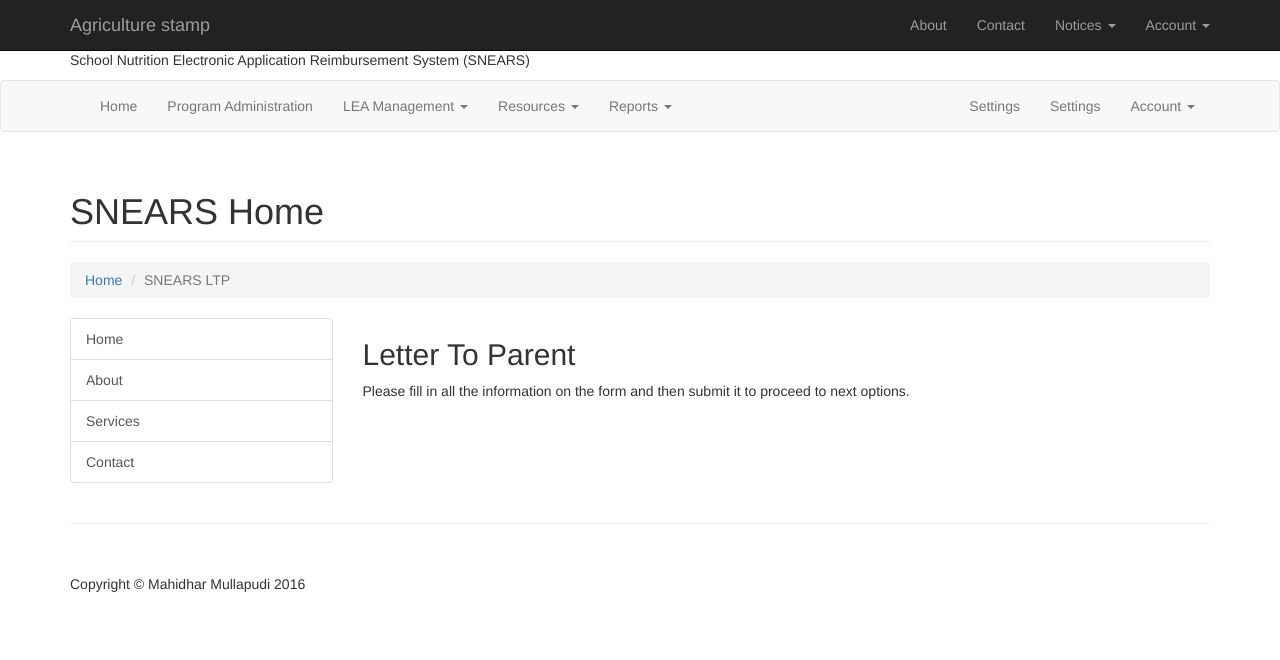
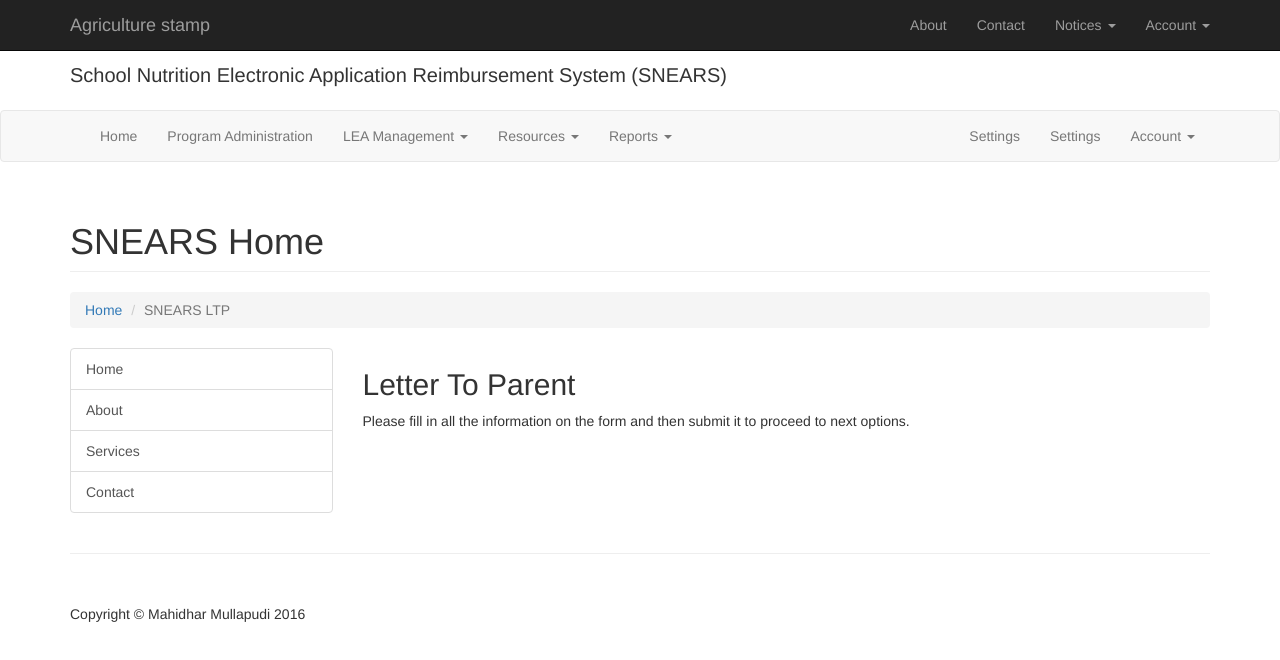
Before and after one commit to Mahidharmullapudi/project-templates, a website: page app/snearsHome.html in a window 1280 px wide. Drawn offline with Linux system fonts and the light colour scheme.

Commit message:
Updated style for the divide text

```diff
--- a/app/css/styles.css
+++ b/app/css/styles.css
@@ -86,3 +86,10 @@ footer {
         height: 70%;
     }
 }
+
+
+.divide-text {
+    line-height: 20px;
+    font-size:20px;
+    padding: 15px 0;
+}
```
